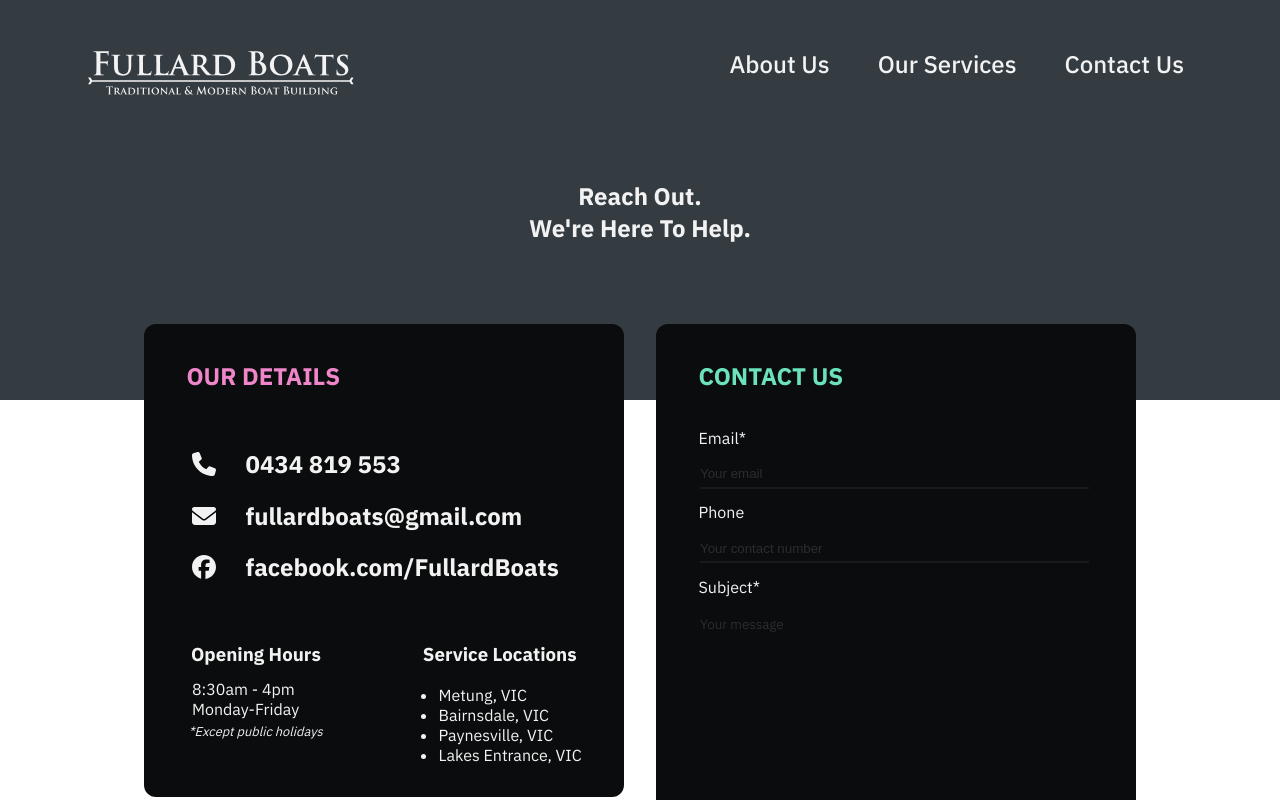
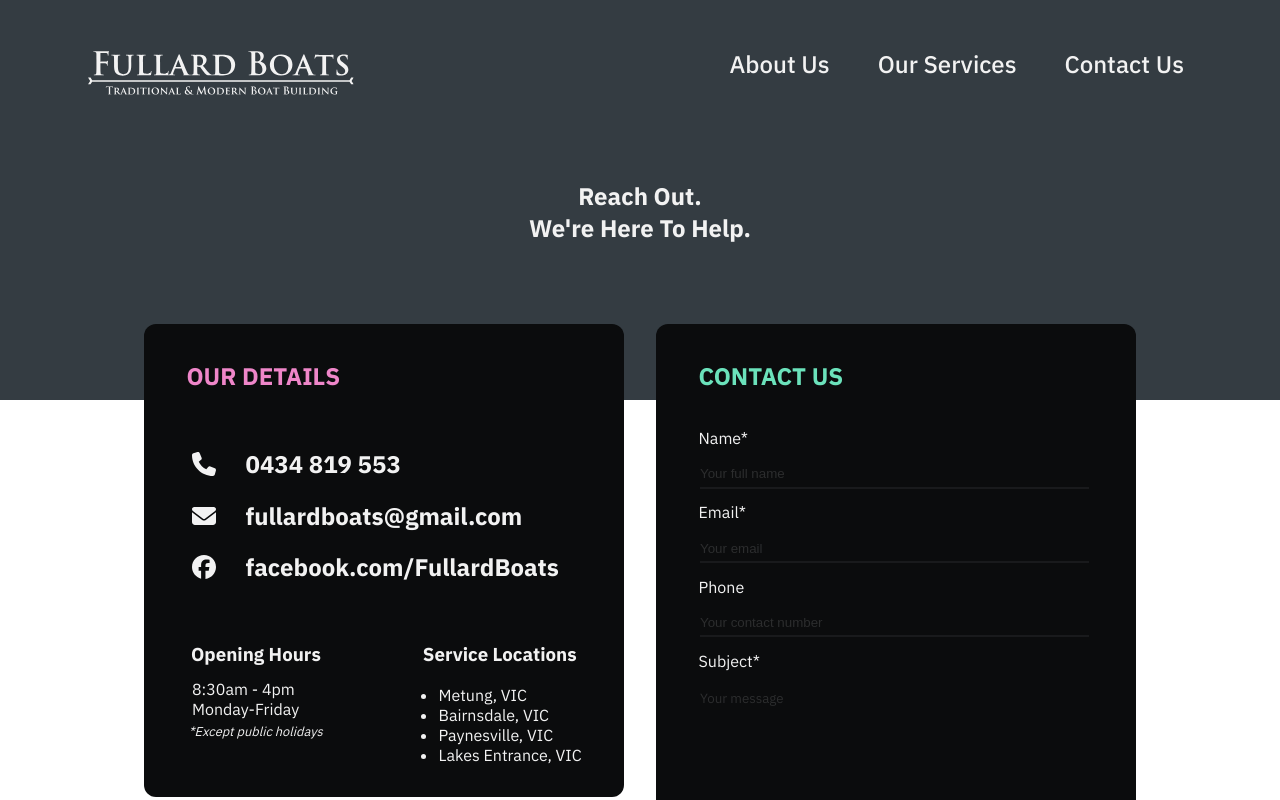
Before and after one commit to FullardBoats-Website/fullard-boats-frontend, a React (Create React App) app: page /contact-us in a window 1280 px wide. Shown: the top 800 px of the page. Built offline with nearby package versions, Linux system fonts and the light colour scheme.

Commit message:
Added name field to the contact form

```diff
--- a/src/Components/ContactFormCard.jsx
+++ b/src/Components/ContactFormCard.jsx
@@ -62,6 +62,15 @@ export default function ContactFormCard() {
             <h2 className="contact-us-heading">CONTACT US</h2>
           )}
           <form onSubmit={handleSubmit}>
+
+          <label>Name*</label>
+            <input
+              placeholder="Your full name"
+              name="name"
+              value={formData.name}
+              onChange={handleChange}
+              required
+            />
             <label htmlFor="email">Email*</label>
             <input
               type="email"
```
